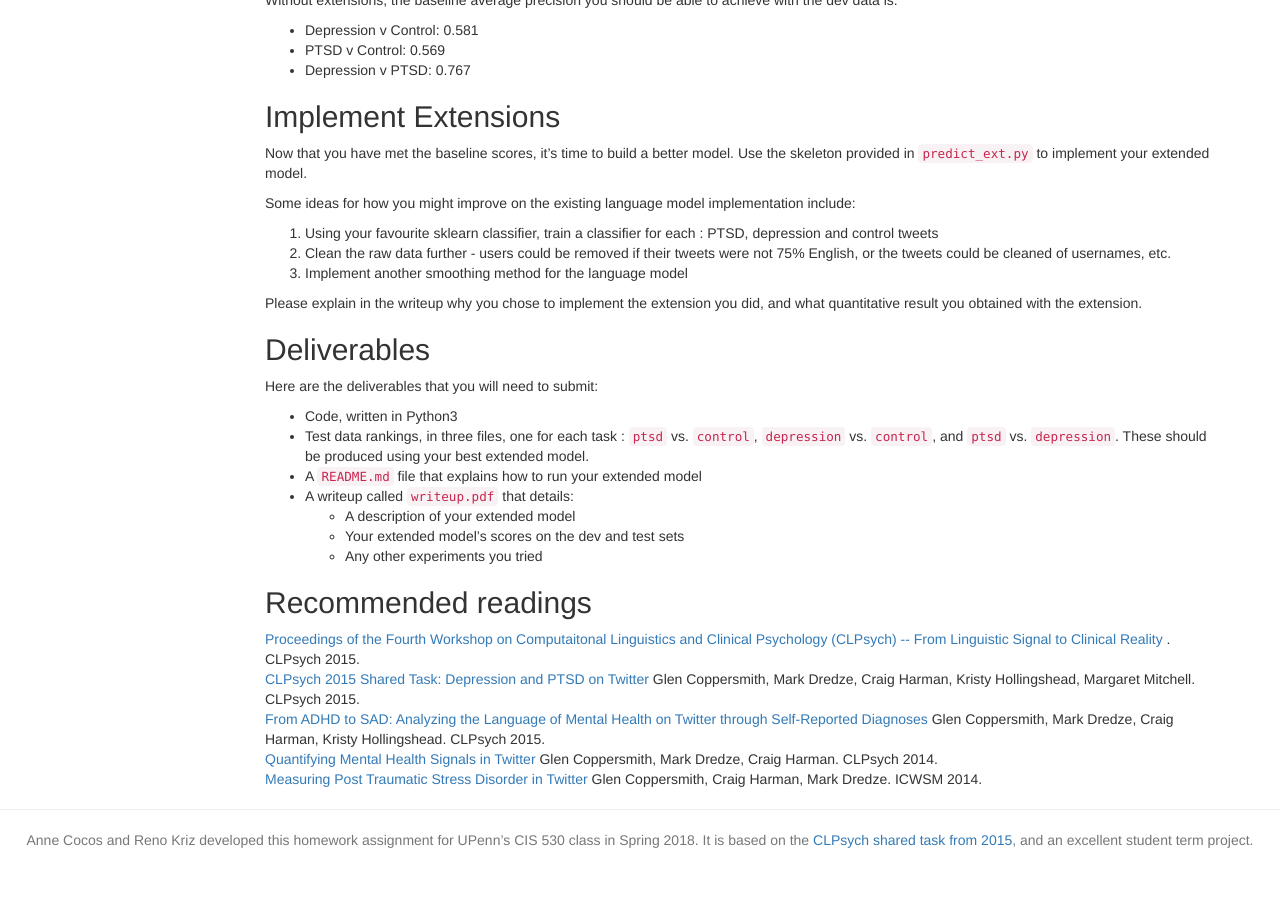
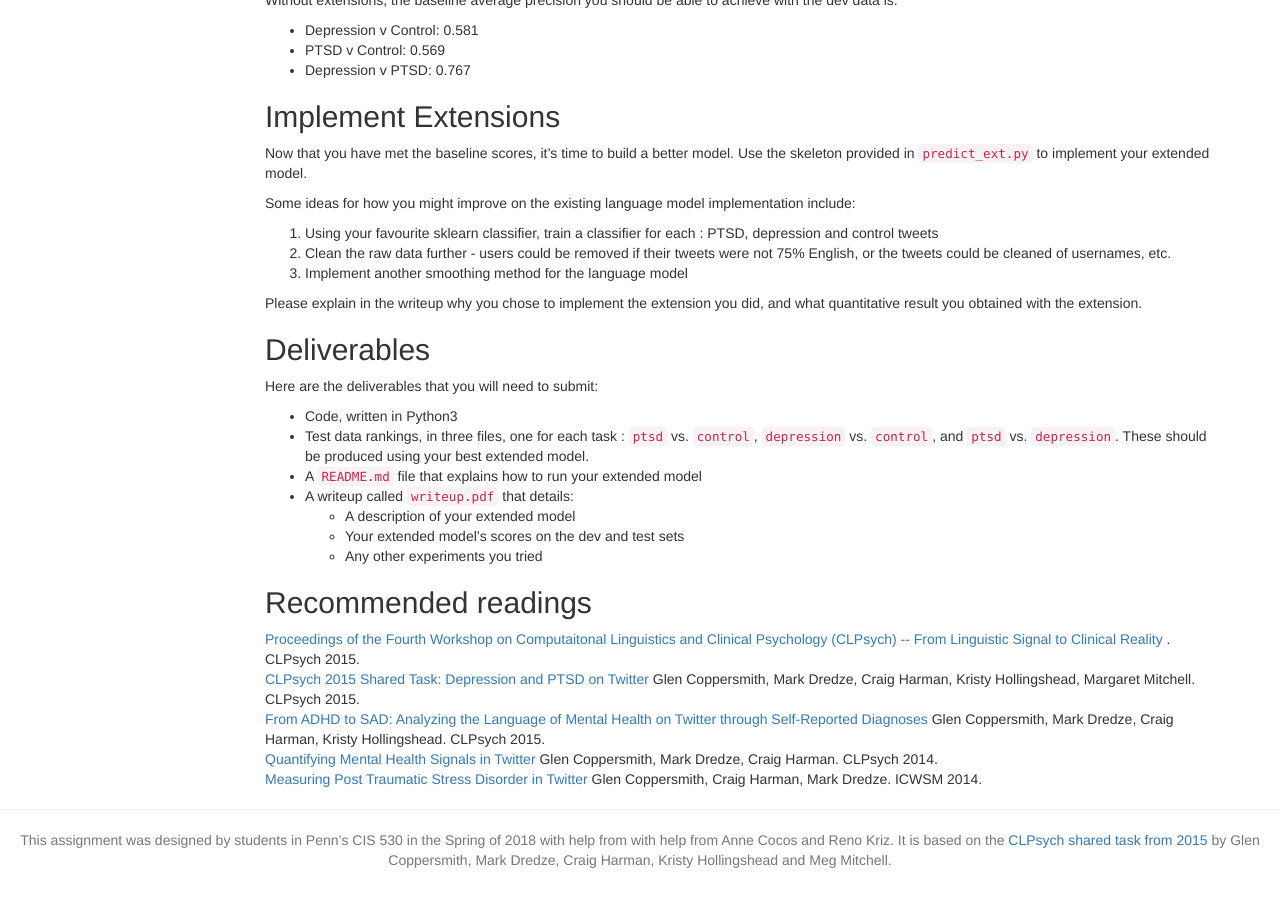
Before and after one commit to computational-linguistics-class/computational-linguistics-class.github.io, a Jekyll site: the page built from assignment9_clpsych.md, in a window 1280 px wide and 900 px high, scrolled down 3604 px. Built offline with Jekyll 4.4.1, drawn with Linux system fonts in a browser that asks for light colours; nearby versions of some CDN libraries; formulas are drawn with MathJax 3; a script that is not in the unit is left out.

Commit message:
Fixed attribution

```diff
--- a/assignment9_clpsych.md
+++ b/assignment9_clpsych.md
@@ -7,7 +7,7 @@ title: Homework 9 (Optional) - Classification of Depression
 active_tab: homework
 release_date: 2018-05-02
 due_date: 2018-05-12T11:00:00EST
-attribution: Anne Cocos and Reno Kriz developed this homework assignment for UPenn's CIS 530 class in Spring 2018.  It is based on the [CLPsych shared task from 2015](https://www.cs.jhu.edu/~mdredze/publications/clpsych15_shared_task.pdf), and an excellent student term project.
+attribution: This assignment was designed by students in Penn's CIS 530 in the Spring of 2018 with help from with help from Anne Cocos and Reno Kriz.  It is based on the [CLPsych shared task from 2015](https://www.cs.jhu.edu/~mdredze/publications/clpsych15_shared_task.pdf) by Glen Coppersmith, Mark Dredze, Craig Harman, Kristy Hollingshead and Meg Mitchell.
 readings:
 -
    title: Proceedings of the Fourth Workshop on Computaitonal Linguistics and Clinical Psychology (CLPsych) -- From Linguistic Signal to Clinical Reality
```
